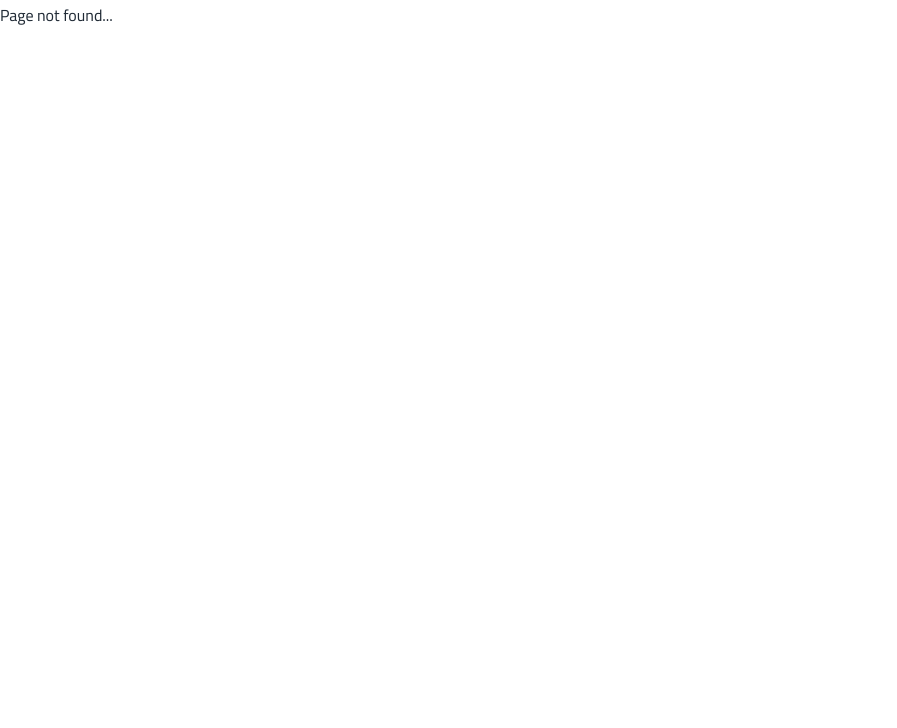
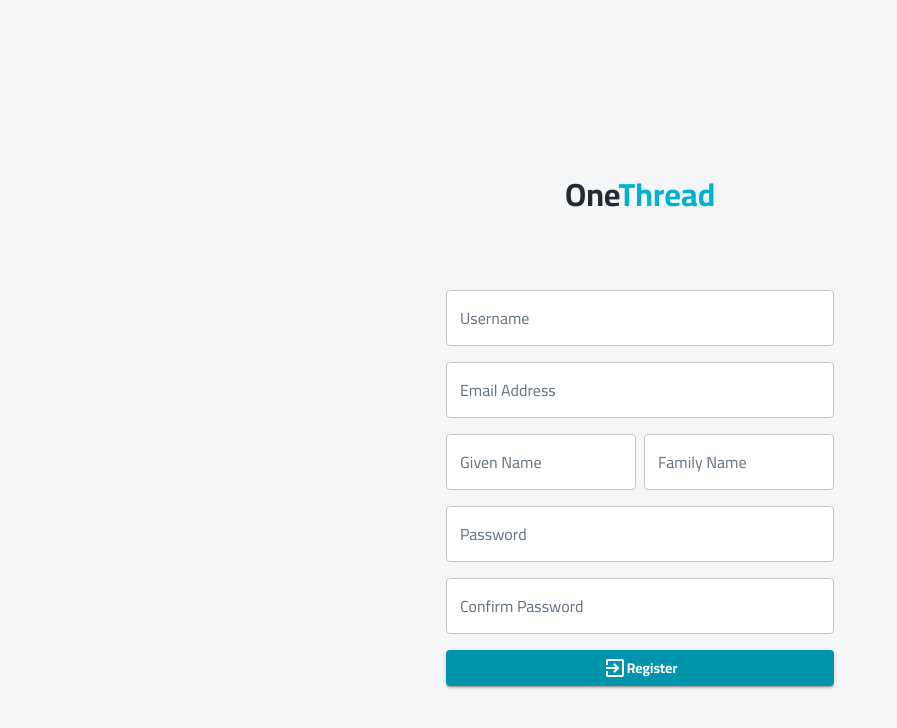
Before and after one commit to TeamSpider55/frontend, a React (Create React App) app: page /register in a window 1280 px wide. Before the commit this address had no page. Shown: the top 728 px of the page, without its empty margins (0-897 px from the left). Built offline with nearby package versions, Linux system fonts and the light colour scheme.

Commit message:
layout with styling

```diff
--- a/src/App.jsx
+++ b/src/App.jsx
@@ -4,6 +4,7 @@ import DashboardLayout from './layouts/DashboardLayout';
 import ContactDetail from './pages/ContactDetail';
 import ContactList from './pages/ContactList';
 import PageNotFound from './pages/PageNotFound';
+import Register from './pages/Register';
 import ThemeConfig from './theme';
 
 function App() {
@@ -20,6 +21,9 @@ function App() {
             <DashboardLayout>
               <PageNotFound />
             </DashboardLayout>
+          </Route>
+          <Route path="/register">
+            <Register />
           </Route>
           <Route path="/calendar">
             <DashboardLayout>
--- /dev/null
+++ b/src/pages/Register.jsx
@@ -0,0 +1,69 @@
+import React from 'react';
+import {
+  Button, Box, TextField, makeStyles,
+} from '@material-ui/core';
+import { useTheme } from '@material-ui/core/styles';
+import ExitToAppIcon from '@material-ui/icons/ExitToApp';
+import Logo from '../components/Logo';
+
+const useStyles = makeStyles((theme) => ({
+  root: {
+    display: 'flex',
+    alignItems: 'center',
+    justifyContent: 'center',
+    minHeight: '100vh',
+    backgroundColor: theme.palette.background.neutral,
+  },
+  form: {
+    display: 'flex',
+    flexDirection: 'column',
+    minWidth: '30%',
+  },
+  formRow: {
+    marginTop: '0.5rem',
+    marginBottom: '0.5rem',
+    backgroundColor: theme.palette.grey[0],
+  },
+  textField: {
+    backgroundColor: theme.palette.grey[0],
+  },
+  splitRow: {
+    marginTop: '0.5rem',
+    marginBottom: '0.5rem',
+    display: 'flex',
+  },
+  formButton: {
+    marginTop: '0.5rem',
+    marginBottom: '0.5rem',
+  },
+}));
+
+const Register = () => {
+  const theme = useTheme();
+  const classes = useStyles(theme);
+  return (
+    <Box className={classes.root}>
+      <Box className={classes.form}>
+        <Box textAlign="center" paddingY={theme.spacing(1)}>
+          <Logo />
+        </Box>
+        <TextField className={classes.formRow} label="Username" variant="outlined" />
+        <TextField className={classes.formRow} label="Email Address" variant="outlined" />
+        <Box className={classes.splitRow}>
+          <Box marginRight="0.5rem">
+            <TextField className={classes.textField} label="Given Name" variant="outlined" />
+          </Box>
+          <TextField className={classes.textField} label="Family Name" variant="outlined" />
+        </Box>
+        <TextField className={classes.formRow} label="Password" variant="outlined" />
+        <TextField className={classes.formRow} label="Confirm Password" variant="outlined" />
+        <Button className={classes.formButton} variant="contained" color="primary">
+          <ExitToAppIcon />
+          Register
+        </Button>
+      </Box>
+    </Box>
+  );
+};
+
+export default Register;
```
